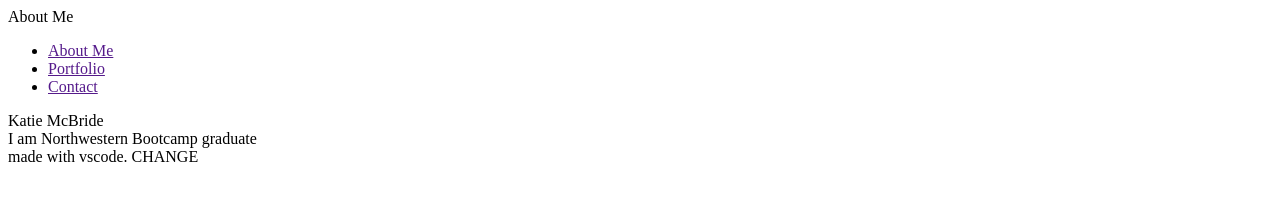
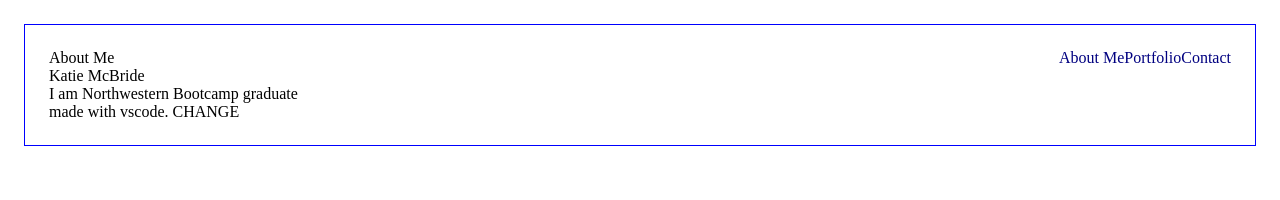
Before and after one commit to KatieMcbride/katiemcbride, a plain HTML site: page index.html in a window 1280 px wide. Drawn offline with Linux system fonts and the light colour scheme.

Commit message:
web changes

```diff
--- /dev/null
+++ b/css/main.css
@@ -0,0 +1,26 @@
+a {
+    color: navy;
+    text-decoration: none;
+}
+ul {
+    margin: 0;
+}
+
+.bdc-blue{ border-color: blue;}
+.bds-s{ border-style: solid;}
+.bdw-1{ border-width: 1px;}
+
+.m{ margin: 24px;}
+
+.p{ padding: 24px}
+
+.header{
+    display: flex;
+    justify-content: space-between;
+
+}
+
+.nav{
+    display: flex;
+    list-style: none;
+}
--- a/index.html
+++ b/index.html
@@ -5,13 +5,14 @@
     <meta name="viewport" content="width=device-width, initial-scale=1.0">
     <meta http-equiv="X-UA-Compatible" content="ie=edge">
     <title>Katie McBride Personal Website</title>
+    <link rel="stylesheet" type="text/css" href="./css/main.css" />
 </head>
-<body>
+<body class="bdc-blue bds-s bdw-1 m p">
     <!--header-->
-    <header>
+    <header class="header">
         <div>About Me</div>
-        <ul>
-            <li><a href="">About Me</a></li>
+        <ul class="nav">
+            <li class="ml"><a href="">About Me</a></li>
             <li><a href="">Portfolio</a></li>
             <li><a href="">Contact</a></li>
         </ul>
```
